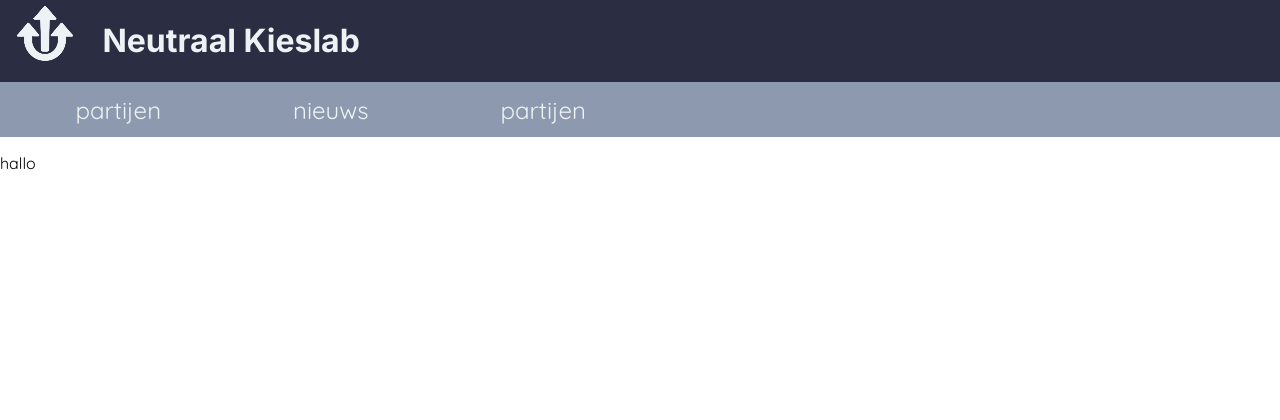
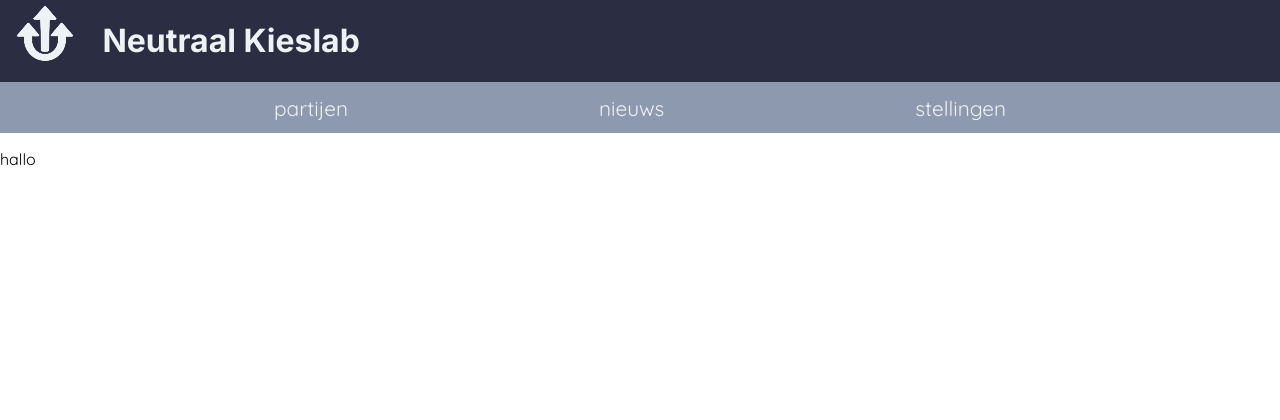
Before and after one commit to NUTgublin/project-2, a PHP site: page /file/index.php in a window 1280 px wide. Shown: the top 420 px of the page. Run offline with PHP 8.4, Linux system fonts and the light colour scheme.

Commit message:
nav bar gupdate

```diff
--- a/project 2/css/index.css
+++ b/project 2/css/index.css
@@ -15,11 +15,19 @@
 }
 
 nav {
+    display: flex;
+    justify-content: center;
     background-color: #8D99AE;
     padding: 1%;
-    font-size: 150%;
+    font-size: 130%;
 }
 
-a:link {
+nav a:link {
     color: #EDF2F4;
+    padding: 0 10%;
+
 }
+
+nav a:hover {
+   color: #352D27;
+}
--- a/project 2/file/index.php
+++ b/project 2/file/index.php
@@ -19,7 +19,7 @@
   <nav>
       <a href="partijen.php">partijen</a>
       <a href="nieuws.php">nieuws</a>
-      <a href="partijen.php">partijen</a>
+      <a href="stellingen.php">stellingen</a>
   </nav>
   <div class="DivContainer">
   <p>hallo</p>
```
Also changed, not shown: project 2/file/stellingen.php (added, +11 -0 lines).
